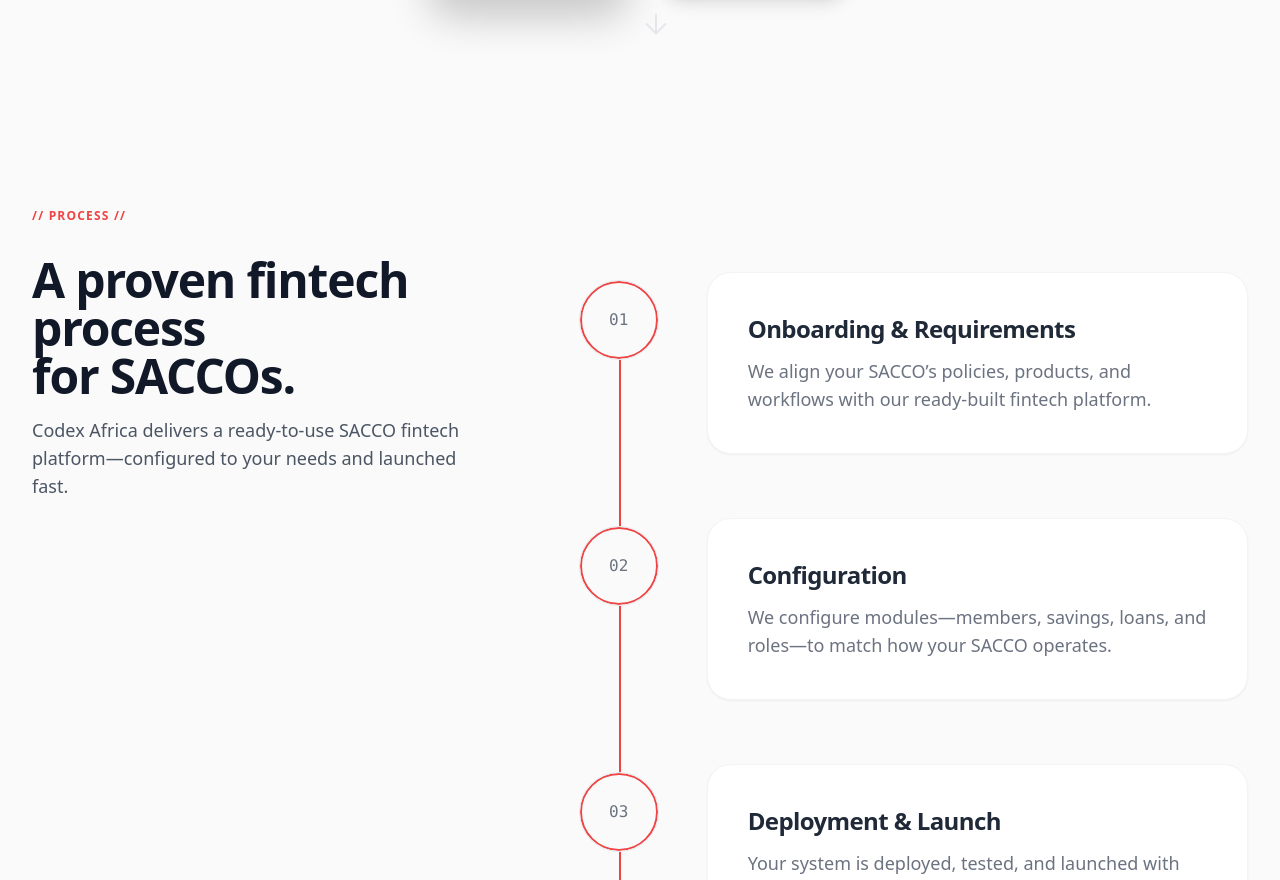
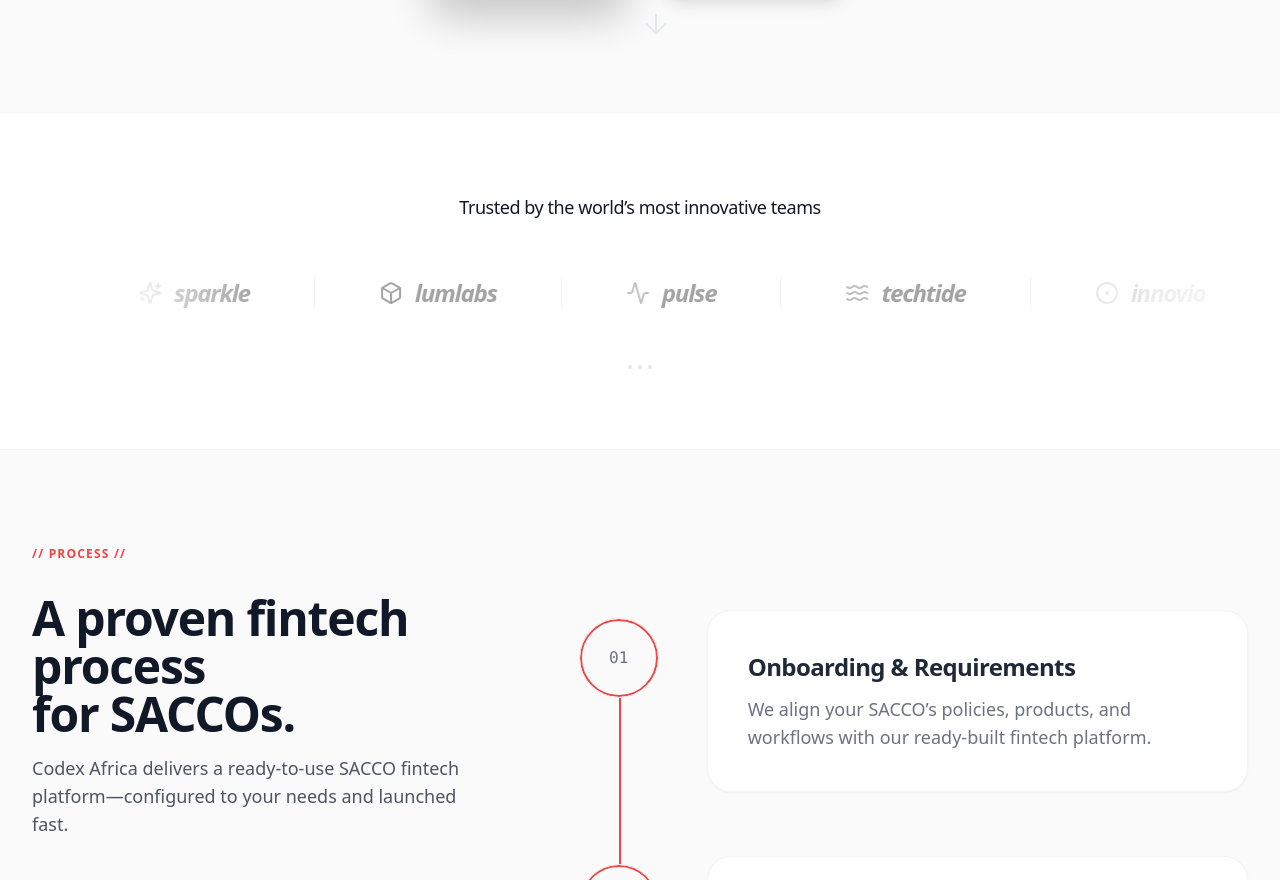
Before and after one commit to abenooo/Codex-Africa-Landing-Page, a React (Vite) app: page / in a window 1280 px wide. Shown: the part 688-1568 px from the top of the page. Built offline with nearby package versions, Linux system fonts and the light colour scheme.

Commit message:
Add partner

```diff
--- a/App.tsx
+++ b/App.tsx
@@ -8,6 +8,7 @@
 import { ArrowDown, Zap } from 'lucide-react';
 import ValueDelaySection from './components/ValueDelaySection';
 import ProcessTimeline from './components/ProcessTimeline';
+import LogoCarousel from './components/LogoCarousel';
 import { motion } from 'framer-motion';
 
 function App() {
@@ -24,7 +25,7 @@
 
 
             <h1 className="text-5xl sm:text-7xl md:text-8xl lg:text-9xl font-black tracking-tighter text-gray-900 leading-[0.9] sm:leading-[0.82]">
-              Elevate Your <br/>
+              Elevate Your <br />
               <span className="text-gray-400">Sacco Experience.</span>
             </h1>
 
@@ -47,6 +48,10 @@
           </div>
         </section>
 
+        <section id="logo-carousel" className="relative">
+          <LogoCarousel />
+        </section>
+
         {/* Sections with proper IDs for Nav */}
         <section id="process" className="relative">
           <ProcessTimeline />
@@ -56,6 +61,7 @@
         {/* <section id="features" className="relative">
             <FeaturesStack />
           </section> */}
+
 
         <section id="team" className="relative">
           <TeamSection />
@@ -72,6 +78,9 @@
         <section id="value-delay" className="relative">
           <ValueDelaySection />
         </section>
+
+
+
 
         {/* Footer Teaser */}
         <footer className="bg-black text-white py-24 sm:py-40 text-center px-4 overflow-hidden relative">
--- /dev/null
+++ b/components/LogoCarousel.tsx
@@ -0,0 +1,96 @@
+
+import React from 'react';
+import {
+  Zap,
+  Sparkles,
+  Box,
+  Activity,
+  Waves,
+  ZapOff,
+  CircleDot
+} from 'lucide-react';
+
+const partners = [
+  { name: 'ZenZap', icon: Zap, color: 'text-amber-500' },
+  { name: 'sparkle', icon: Sparkles, color: 'text-indigo-500' },
+  { name: 'LumLabs', icon: Box, color: 'text-gray-900' },
+  { name: 'Pulse', icon: Activity, color: 'text-rose-500' },
+  { name: 'techtide', icon: Waves, color: 'text-blue-600' },
+  { name: 'innovio', icon: CircleDot, color: 'text-emerald-500' },
+  { name: 'flashpay', icon: ZapOff, color: 'text-orange-500' }
+];
+
+// Duplicate for seamless infinite loop
+const duplicatedPartners = [...partners, ...partners, ...partners, ...partners, ...partners];
+
+const LogoCarousel: React.FC = () => {
+  return (
+    <div className="bg-white py-16 sm:py-20 border-y border-gray-100 overflow-hidden group relative select-none">
+      {/* Header text */}
+      <div className="max-w-7xl mx-auto px-4 mb-14">
+        <p className="text-sm sm:text-lg font-medium text-gray-900 text-center tracking-tight">
+          Trusted by the world’s most innovative teams
+        </p>
+      </div>
+
+      <div className="relative flex items-center">
+        {/*
+          The Marquee Container
+          Speed increased by 10% (80s -> 72s)
+        */}
+        <div className="marquee-wrapper flex whitespace-nowrap items-center">
+          {duplicatedPartners.map((partner, index) => (
+            <div
+              key={index}
+              className="flex items-center group/item transition-all duration-700 px-10 sm:px-16 border-r border-gray-100 last:border-r-0"
+            >
+              <div className="flex items-center gap-3 grayscale group-hover/item:grayscale-0 transition-all duration-500 opacity-40 group-hover/item:opacity-100">
+                <partner.icon size={24} className={partner.color} />
+                <span className="text-xl sm:text-2xl font-black tracking-tighter text-gray-900 lowercase italic">
+                  {partner.name}
+                </span>
+              </div>
+            </div>
+          ))}
+        </div>
+
+        {/* Premium Soft Fades */}
+        <div className="absolute inset-y-0 left-0 w-32 sm:w-64 bg-gradient-to-r from-white via-white/80 to-transparent z-10 pointer-events-none"></div>
+        <div className="absolute inset-y-0 right-0 w-32 sm:w-64 bg-gradient-to-l from-white via-white/80 to-transparent z-10 pointer-events-none"></div>
+      </div>
+
+      <style>{`
+        .marquee-wrapper {
+          --duration: 72s; /* Increased speed by 10% from original 80s */
+          display: flex;
+          width: max-content;
+          animation: marquee-glide var(--duration) linear infinite;
+          will-change: transform;
+        }
+
+        @keyframes marquee-glide {
+          from { transform: translateX(0); }
+          to { transform: translateX(-20%); } /* Based on 5x duplication */
+        }
+
+        /* Hover effect removed as per request */
+
+        /* Handle responsive speeds for shorter screen widths */
+        @media (max-width: 640px) {
+          .marquee-wrapper {
+            --duration: 45s;
+          }
+        }
+      `}</style>
+
+      {/* Modern minimal dots */}
+      <div className="mt-14 flex justify-center gap-1.5 opacity-10">
+        <div className="w-1 h-1 rounded-full bg-black"></div>
+        <div className="w-1 h-1 rounded-full bg-black"></div>
+        <div className="w-1 h-1 rounded-full bg-black"></div>
+      </div>
+    </div>
+  );
+};
+
+export default LogoCarousel;
--- a/components/Navbar.tsx
+++ b/components/Navbar.tsx
@@ -36,7 +36,7 @@
              <Zap size={20} fill="currentColor" strokeWidth={0} />
            </div>
            <div className="flex flex-col">
-             <span className="text-xl font-black text-gray-900 tracking-tight leading-none uppercase">Codex Africa</span>
+             <span className="text-xl font-black text-gray-900 tracking-tight leading-none uppercase whitespace-nowrap">Codex Africa</span>
            </div>
         </div>
 
```
Also changed, not shown: components/Testimonials.tsx (+6 -5 lines). Lines whose indentation alone changed are shown as unchanged.
